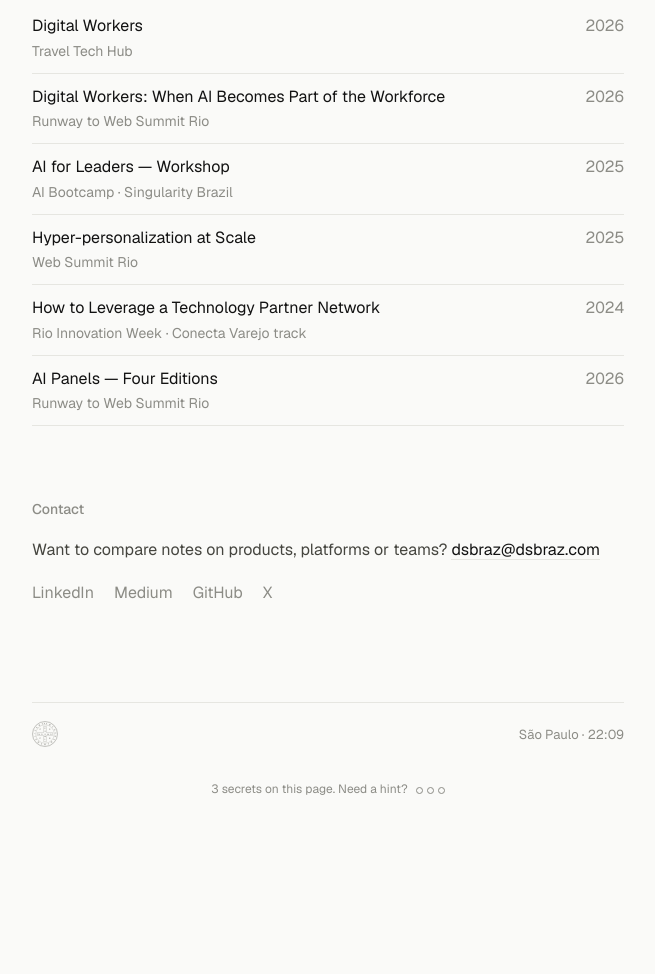
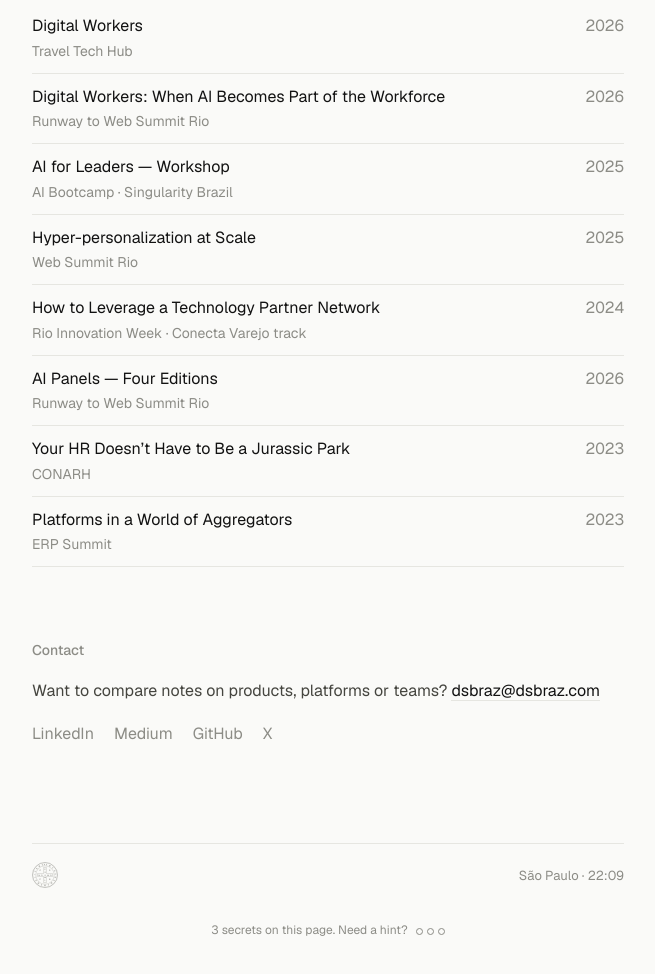
Before and after one commit to dsbraz/dsbraz.github.com, a plain HTML site: page index.html in a window 1280 px wide. Shown: the part 1711-2685 px from the top of the page, without its empty margins (312-967 px from the left). Before the commit the page ends 2578 px from the top, so only its background shows below. Drawn offline with nearby package versions, Linux system fonts and the light colour scheme.

Commit message:
Fix medal tooltip contrast in dark mode and add 2023 talks
The tooltip stays dark in dark mode so the lime Latin text is readable.
Talks now include CONARH 2023 and ERP Summit 2023.

Co-Authored-By: Claude Opus 5.5 <noreply@anthropic.com>

```diff
--- a/index.html
+++ b/index.html
@@ -103,7 +103,7 @@ kbd{font:400 11px 'Geist Mono',monospace;border:1px solid var(--line);border-rad
 @media (max-width:520px){main{padding-top:48px}header{margin-bottom:56px}.me span{display:block;margin:0}.prob{flex-wrap:wrap;gap:4px 12px}.prob .k{width:100%;order:-1}}
 @media (prefers-reduced-motion:reduce){*{transition:none!important;animation:none!important}}
 
-@media (prefers-color-scheme:dark){.prob .v b{background:none;color:var(--hi)}.rows a .t{background:none;transition:color .2s}.rows a:hover .t{color:var(--hi)}}
+@media (prefers-color-scheme:dark){.tip{background:#1F1F1D;color:var(--ink);box-shadow:0 0 0 1px #3A3A37}.prob .v b{background:none;color:var(--hi)}.rows a .t{background:none;transition:color .2s}.rows a:hover .t{color:var(--hi)}}
 
 .lang a{cursor:pointer}
 </style>
@@ -139,6 +139,8 @@ kbd{font:400 11px 'Geist Mono',monospace;border:1px solid var(--line);border-rad
   <a href="https://www.linkedin.com/feed/update/urn:li:activity:7325153364697083904/"><span class="t">Hyper-personalization at Scale<small>Web Summit Rio</small></span><span class="m">2025</span></a>
   <a href="https://www.linkedin.com/feed/update/urn:li:activity:7227677541698793473/"><span class="t">How to Leverage a Technology Partner Network<small>Rio Innovation Week · Conecta Varejo track</small></span><span class="m">2024</span></a>
   <a href="https://www.linkedin.com/feed/update/urn:li:activity:7378965008010928128/"><span class="t">AI Panels — Four Editions<small>Runway to Web Summit Rio</small></span><span class="m">2026</span></a>
+  <a href="https://www.senior.com.br/blog/conarh-2023-tendencias"><span class="t">Your HR Doesn’t Have to Be a Jurassic Park<small>CONARH</small></span><span class="m">2023</span></a>
+  <a href="https://portalerp.com/br/noticia/senior-sistemas-confirmada-no-erp-summit-2023"><span class="t">Platforms in a World of Aggregators<small>ERP Summit</small></span><span class="m">2023</span></a>
  </div>
  <h2 id="contact">Contact</h2>
  <p>Want to compare notes on products, platforms or teams? <a class="u" href="mailto:dsbraz@dsbraz.com">dsbraz@dsbraz.com</a></p>
@@ -181,6 +183,8 @@ kbd{font:400 11px 'Geist Mono',monospace;border:1px solid var(--line);border-rad
   <a href="https://www.linkedin.com/feed/update/urn:li:activity:7325153364697083904/"><span class="t">Hyper-personalization at Scale<small>Web Summit Rio</small></span><span class="m">2025</span></a>
   <a href="https://www.linkedin.com/feed/update/urn:li:activity:7227677541698793473/"><span class="t">How to Leverage a Technology Partner Network<small>Rio Innovation Week · Conecta Varejo track</small></span><span class="m">2024</span></a>
   <a href="https://www.linkedin.com/feed/update/urn:li:activity:7378965008010928128/"><span class="t">AI Panels — Four Editions<small>Runway to Web Summit Rio</small></span><span class="m">2026</span></a>
+  <a href="https://www.senior.com.br/blog/conarh-2023-tendencias"><span class="t">Seu RH não precisa ser um Jurassic Park<small>CONARH</small></span><span class="m">2023</span></a>
+  <a href="https://portalerp.com/br/noticia/senior-sistemas-confirmada-no-erp-summit-2023"><span class="t">Plataformas em um mundo de agregadores<small>ERP Summit</small></span><span class="m">2023</span></a>
  </div>
  <h2 id="contact">Contato</h2>
  <p>Quer trocar ideias sobre produtos, plataformas ou times? <a class="u" href="mailto:dsbraz@dsbraz.com">dsbraz@dsbraz.com</a></p>
@@ -223,6 +227,8 @@ kbd{font:400 11px 'Geist Mono',monospace;border:1px solid var(--line);border-rad
   <a href="https://www.linkedin.com/feed/update/urn:li:activity:7325153364697083904/"><span class="t">Hyper-personalization at Scale<small>Web Summit Rio</small></span><span class="m">2025</span></a>
   <a href="https://www.linkedin.com/feed/update/urn:li:activity:7227677541698793473/"><span class="t">How to Leverage a Technology Partner Network<small>Rio Innovation Week · Conecta Varejo track</small></span><span class="m">2024</span></a>
   <a href="https://www.linkedin.com/feed/update/urn:li:activity:7378965008010928128/"><span class="t">AI Panels — Four Editions<small>Runway to Web Summit Rio</small></span><span class="m">2026</span></a>
+  <a href="https://www.senior.com.br/blog/conarh-2023-tendencias"><span class="t">Tu RH no tiene por qué ser un Jurassic Park<small>CONARH</small></span><span class="m">2023</span></a>
+  <a href="https://portalerp.com/br/noticia/senior-sistemas-confirmada-no-erp-summit-2023"><span class="t">Plataformas en un mundo de agregadores<small>ERP Summit</small></span><span class="m">2023</span></a>
  </div>
  <h2 id="contact">Contacto</h2>
  <p>¿Quieres intercambiar ideas sobre productos, plataformas o equipos? <a class="u" href="mailto:dsbraz@dsbraz.com">dsbraz@dsbraz.com</a></p>
```
